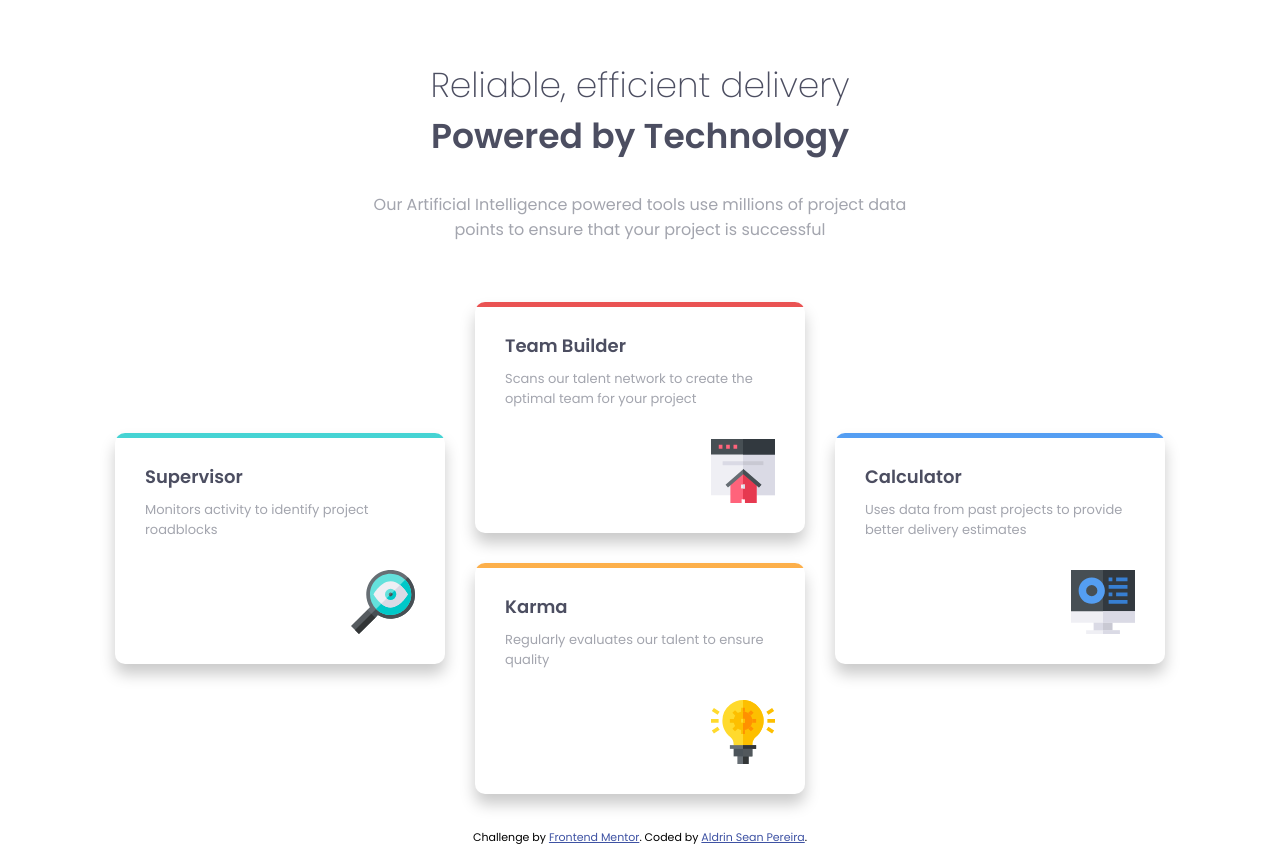
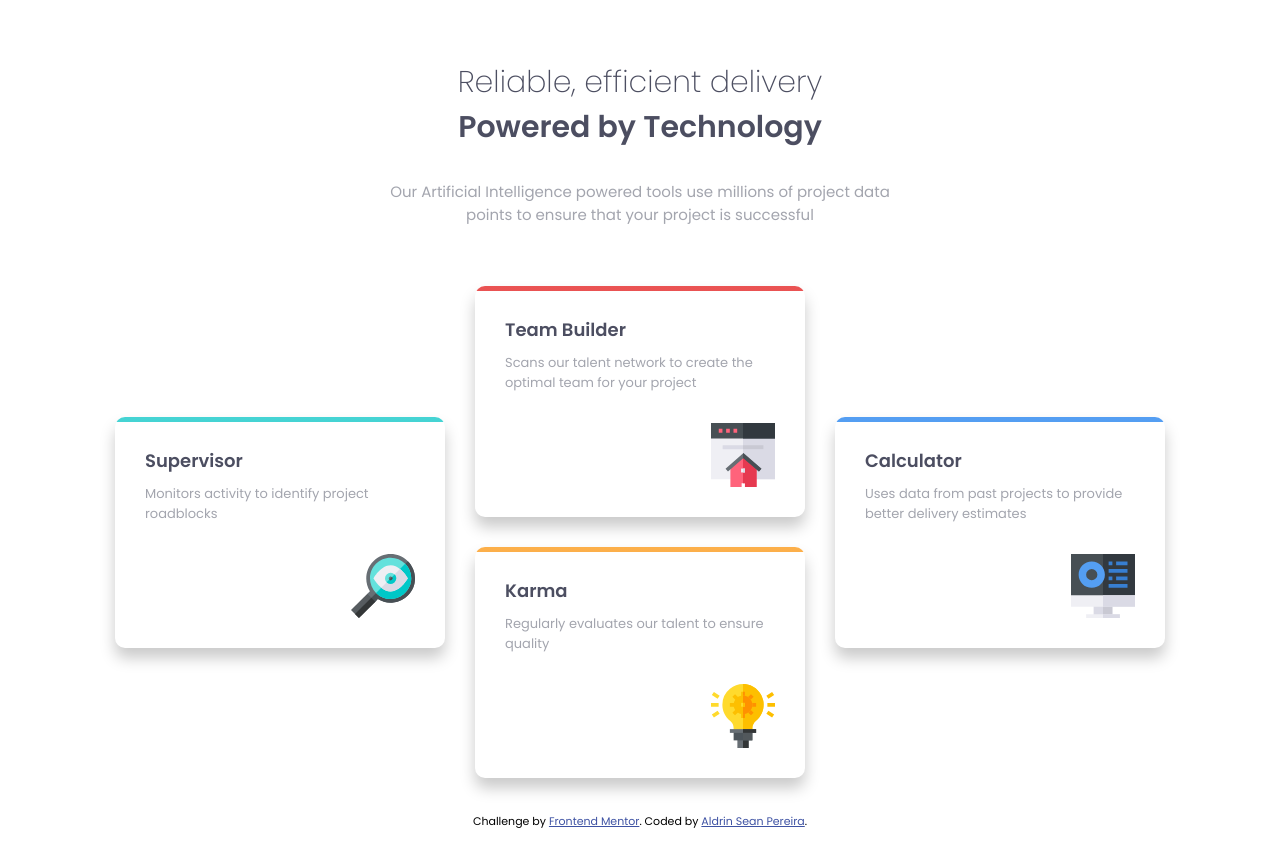
Before and after one commit to AldrinSeanPereira/four-card-feature-section-master, a plain HTML site: page index.html in a window 1280 px wide. Drawn offline with Linux system fonts and the light colour scheme.

Commit message:
Add files via upload

```diff
--- a/styles.css
+++ b/styles.css
@@ -20,7 +20,7 @@
     --font-size-13px: calc((13/16) * 1rem);
     --font-size-15px: calc((15/16) * 1rem);
     --font-size-18px: calc((18/16) * 1rem);
-    --font-size-23px: calc((23/16) * 1rem);
+    --font-size-30px: calc((30/16) * 1rem);
 
     /* font-weights */
     --font-weight-200: 200;
@@ -69,7 +69,7 @@ body {
 
 .heading-group > * {
     text-align: center;
-    width: 70%;
+    width: 100%;
 }
 
 .heading-group__first-heading {
@@ -79,6 +79,7 @@ body {
 .heading-group__paragraph {
     color: var(--color-Grayish-Blue);
     margin-top: var(--space-30px);
+    width: 70%;
 }
 
 .card-grid,
@@ -161,6 +162,11 @@ body {
 /* because grid areas was not giving an equal size for each card */
 
 @media (min-width: 800px){
+
+    .heading-group > h2 {
+        font-size: var(--font-size-30px);
+    }
+
     .card-grid {
         grid-template-columns: repeat(2, 1fr);
         grid-template-rows: repeat(2, 1fr);
@@ -169,13 +175,8 @@ body {
 
 @media (min-width: 1200px){
 
-    .heading-group {
-        font-size: var(--font-size-23px);
-    }
-
     .heading-group__paragraph {
         width: 45%;
-        font-size: initial;
     }
 
     .card-grid {
```
